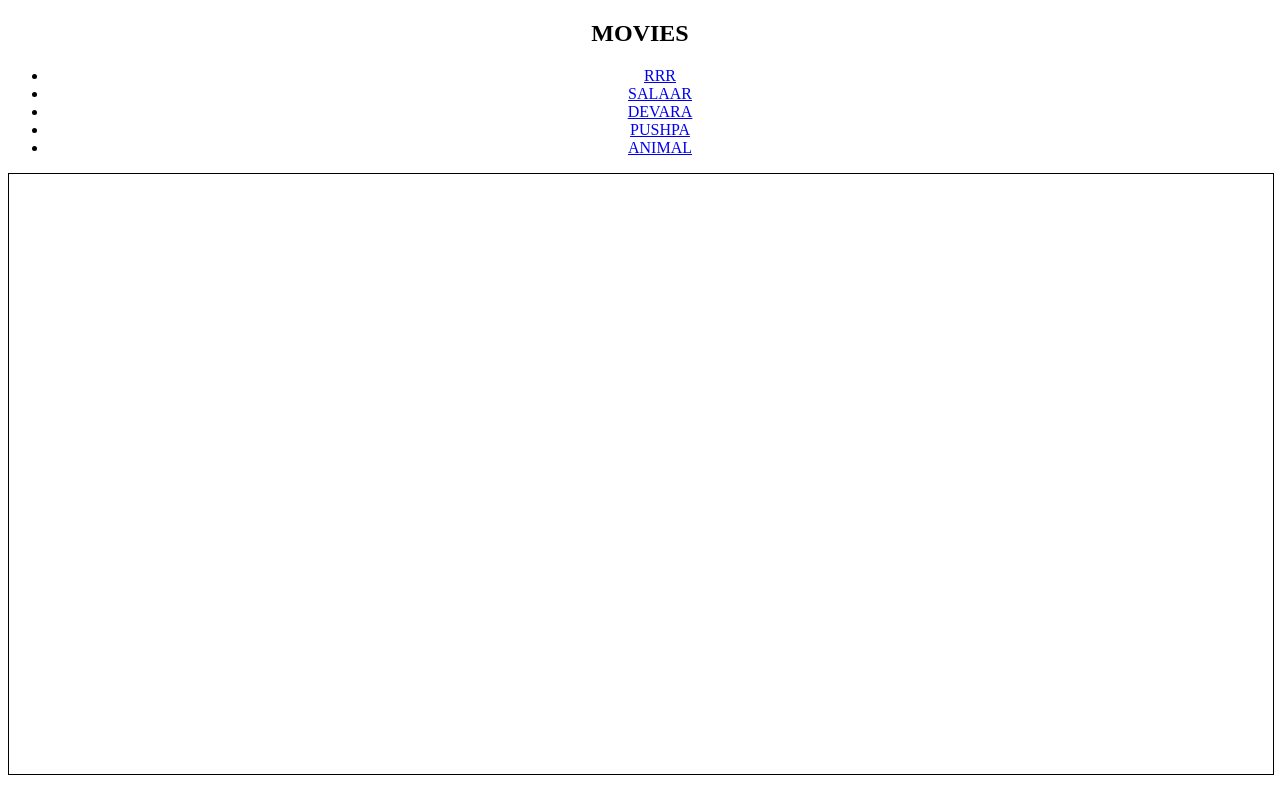
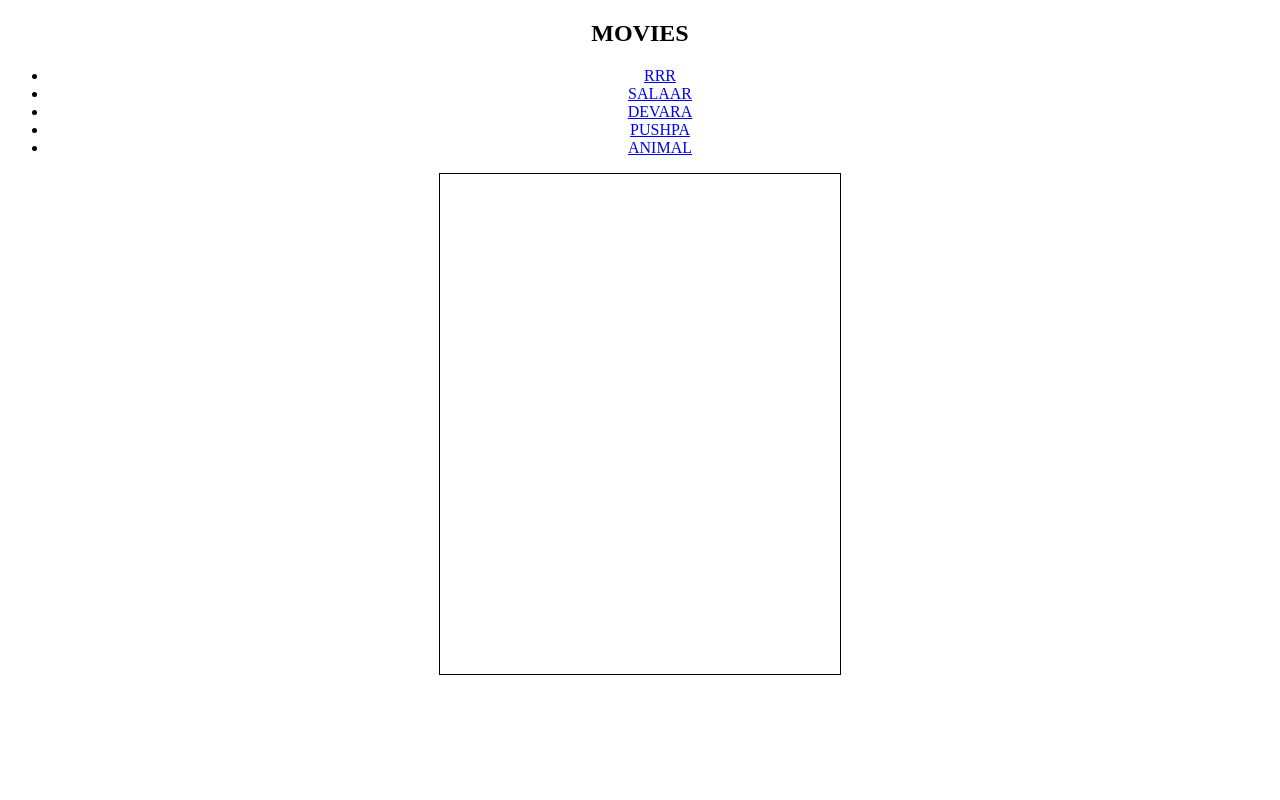
Before and after one commit to Vigneshh011/Movies-list, a plain HTML site: page index.html in a window 1280 px wide. Drawn offline with Linux system fonts and the light colour scheme.

Commit message:
Update index.html

```diff
--- a/index.html
+++ b/index.html
@@ -17,8 +17,8 @@
             <li><a href="display.html?img=media/animal.jpg" target="movieFrame">ANIMAL</a></li>
         </ul>
 
-        <!-- iFrame to display the selected movie image -->
-        <iframe name="movieFrame" width="100%" height="600" style="border:1px solid black;"></iframe>
+        <!-- iFrame to display the selected movie image in medium size -->
+        <iframe name="movieFrame" width="400" height="500" style="border:1px solid black;"></iframe>
     </center>
 </body>
 </html>
```
